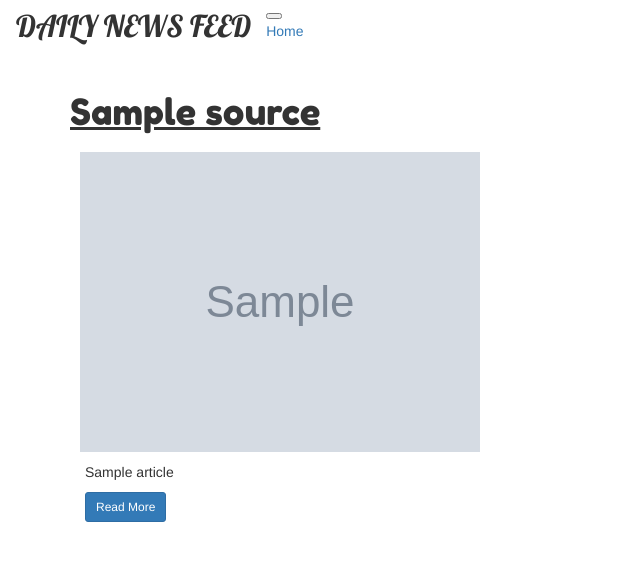
After one commit to BernardMairura/newsAPI, a Flask app: template app/templates/news.html in a window 1280 px wide. The commit adds this page. Shown: the top 561 px of the page, without its empty margins (0-640 px from the left). Run offline with Flask 2, Linux system fonts and the light colour scheme; the template is opened without the code that fills it: most values are stand-ins (such as "Sample title", 1, 10 or a date in 2020); grey boxes marked "Sample" are stand-in pictures; some libraries are stand-ins or nearby versions; some web fonts are replaced.

Commit message:
news html changes

```diff
--- a/app/main/views.py
+++ b/app/main/views.py
@@ -18,4 +18,4 @@ def source(name):
     else:
         source = None
     title = f"{name} articles"
-    return render_template('source_articles.html', articles = articles_list, title=title, source = source)
+    return render_template('news.html', articles = articles_list, title=title, source = source)
--- a/app/static/index.css
+++ b/app/static/index.css
@@ -15,3 +15,7 @@ h1{
 #zero{
     font-family: 'Saira Stencil One', cursive !important;
 }
+
+img{
+    padding: 10px !important;
+}
--- /dev/null
+++ b/app/templates/news.html
@@ -0,0 +1,28 @@
+{% extends 'base.html'%}
+{% block page_content%}
+{% if source %}
+    <h1>{{source}}</h1>
+{%else%}
+    <h1>No news items found</h1>
+{% endif%}
+
+{% for article in articles %}
+    <div class="row">
+        <div class="col-lg-6 my-3">
+            <div class="card mb-3">
+              <div class="row no-gutters">
+                <div class="col-xs-6 col-sm-6 col-md-6 col-lg-6">
+                    <img src="{{article.image_url}}" class="card-img" alt="...">
+                  </div>
+                </div>
+
+            <div class="col-xs-6 col-sm-6 col-md-6 col-lg-6">
+                <!--<h5 class="card-title">Card title</h5>-->
+                <p class="card-text">{{article.title}}</p>
+                <a href="{{article.article_url}}" class="btn btn-sm btn-primary mx-3">Read More</a>
+            </div>
+        </div>
+    </div>
+{% endfor%}
+
+{% endblock page_content%}
```
Also changed, not shown: app/templates/source_articles.html (deleted, +0 -28 lines), app/templates/index.html (line endings or trailing spaces).
